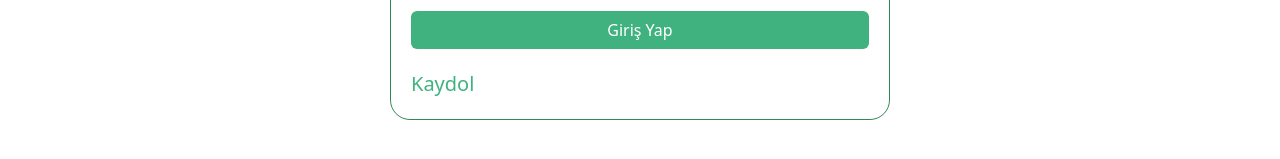
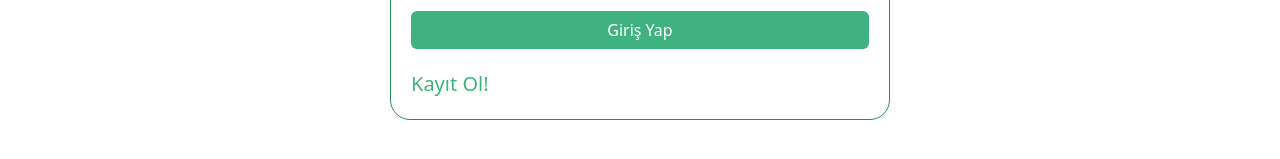
Before and after one commit to Sezer5/VueCourseProject, a Vue app: page /signin in a window 1280 px wide. Shown: the part 437-596 px from the top of the page. Built offline with nearby package versions, Linux system fonts and the light colour scheme; what vue-toast-notification would draw is missing.

Commit message:
Giriş Yap ve kayıt ol başlıklarını dinamik olarak eklemek

```diff
--- a/src/components/user/SignIn.vue
+++ b/src/components/user/SignIn.vue
@@ -1,7 +1,7 @@
 <template>
     <div class="signinContainer">
         <Form>
-            <h1 class="text-center">Eğitmen Girişi</h1>
+            <h1 class="text-center">{{isLoggedScreen ? 'Eğitmen Girişi' : 'Kayıt Ol!'}}</h1>
             <div class="form-group">
                 <Field name="email" v-slot="{field,errors,errorMessage}">
                     <input type="email" class="form-control" placeholder="Lütfen Mailinizi Giriniz." v-bind="field" />
@@ -18,9 +18,10 @@
                     </div>
                 </Field>
             </div>
-            <button class="btn color-vue btn-block">Giriş Yap</button>
-            <div class="formChange">
-                <span>Kaydol</span>
+            <button class="btn color-vue btn-block">{{isLoggedScreen ? 'Giriş Yap' : 'Kayıt Ol!'}}</button>
+            <div class="formChange" @click="isLoggedScreen = !isLoggedScreen">
+                <span v-if="isLoggedScreen">Kayıt Ol!</span>
+                <span v-else>Giriş Yap</span>
             </div>
         </Form>
     </div>
@@ -29,6 +30,9 @@
 <script setup>
 import {Field,Form} from 'vee-validate';
 import * as yup from 'yup';
+import {ref} from 'vue';
+
+const isLoggedScreen=ref(true);
 </script>
 
 <style scoped>
```
